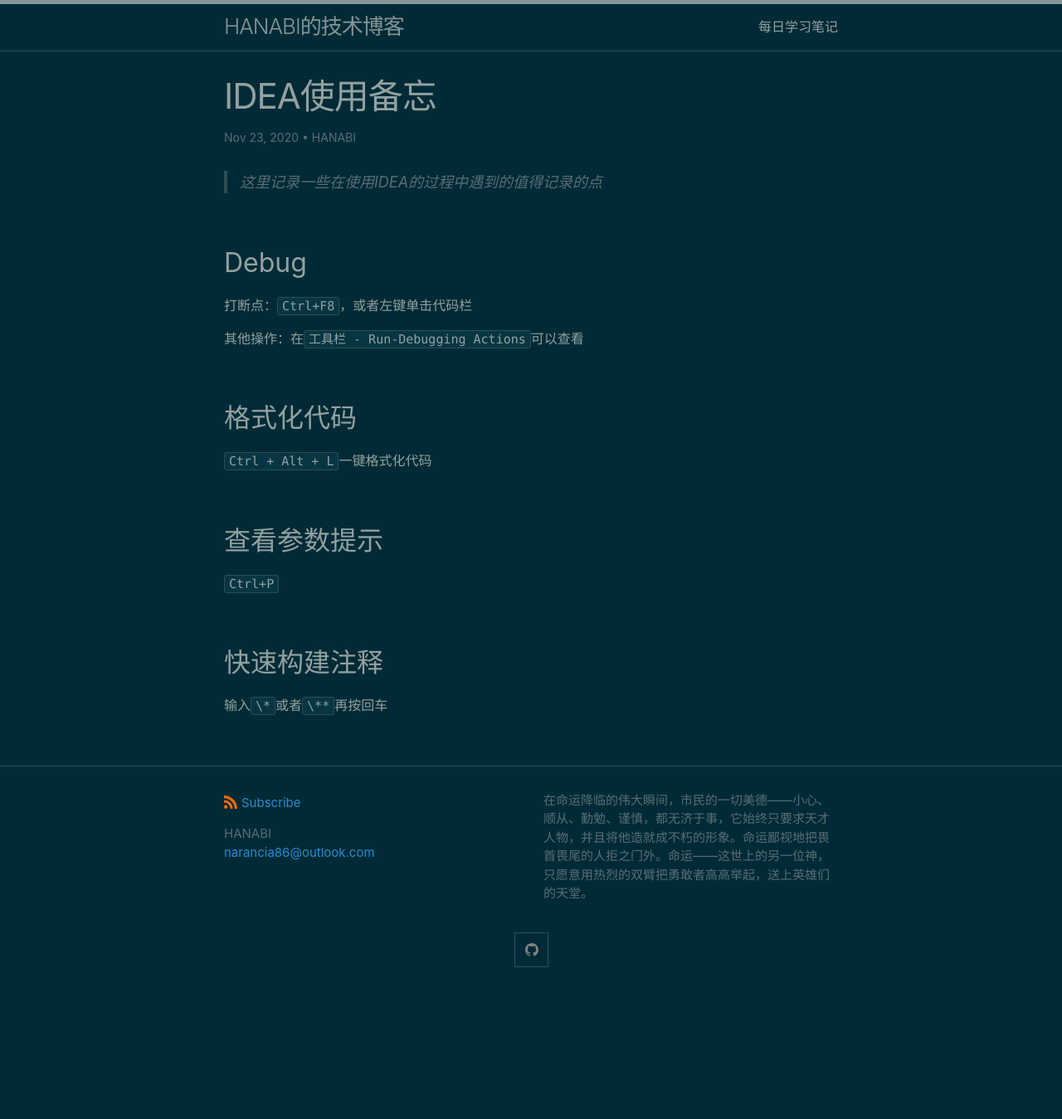
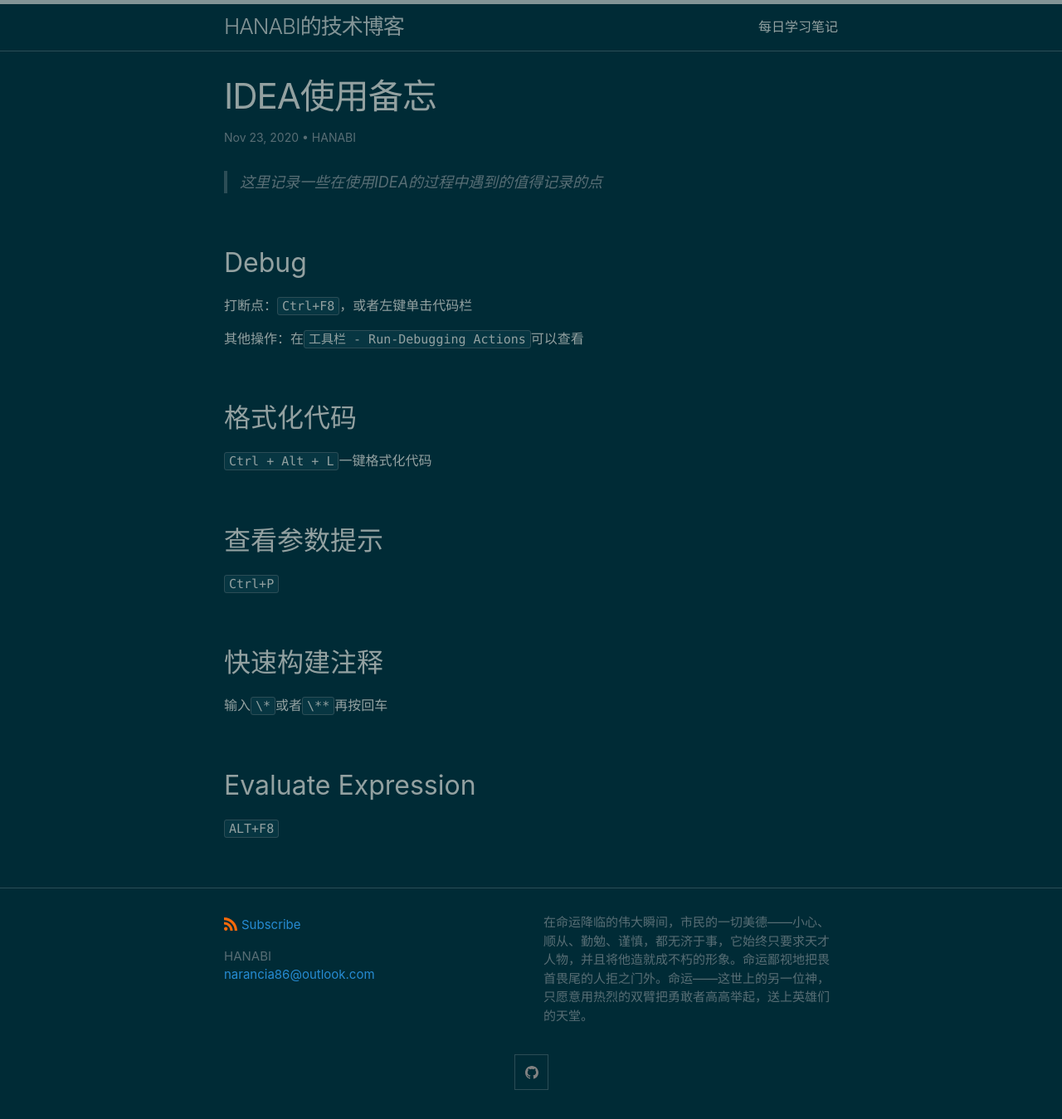
Before and after one commit to KamenRiderKuuga/kamenriderkuuga.github.io, a Jekyll site: the page built from _posts/2020-11-23-IDEA-1.md, in a window 1280 px wide. Shown: the whole page at 83% size. Built offline with Jekyll 4.4.1, drawn with Linux system fonts in a browser that asks for light colours; before the commit the page ends 1201 px from its top, so only the background shows below that.

Commit message:
Update 2020-11-23-IDEA-1.md

```diff
--- a/_posts/2020-11-23-IDEA-1.md
+++ b/_posts/2020-11-23-IDEA-1.md
@@ -31,3 +31,9 @@
 ## 快速构建注释
 
 输入`\*`或者`\**`再按回车
+
+
+
+## Evaluate Expression
+
+`ALT+F8`
```
